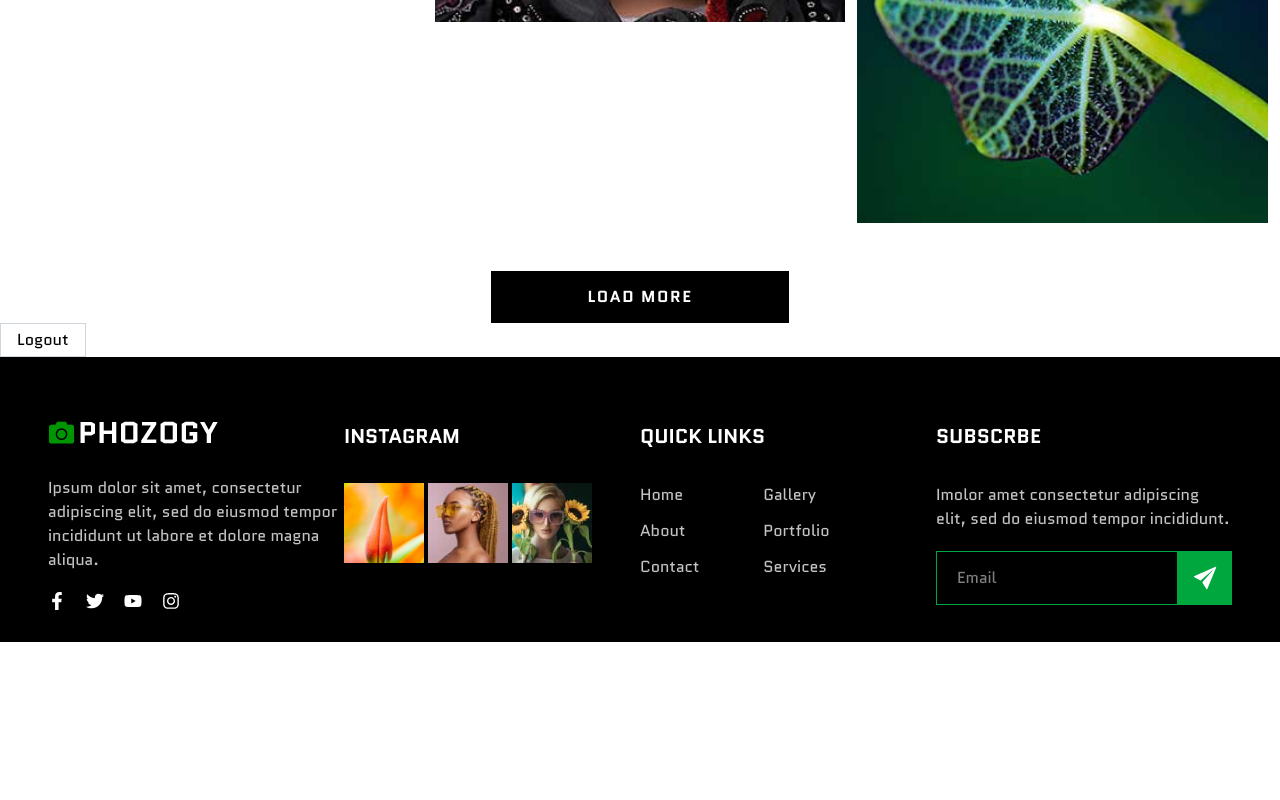
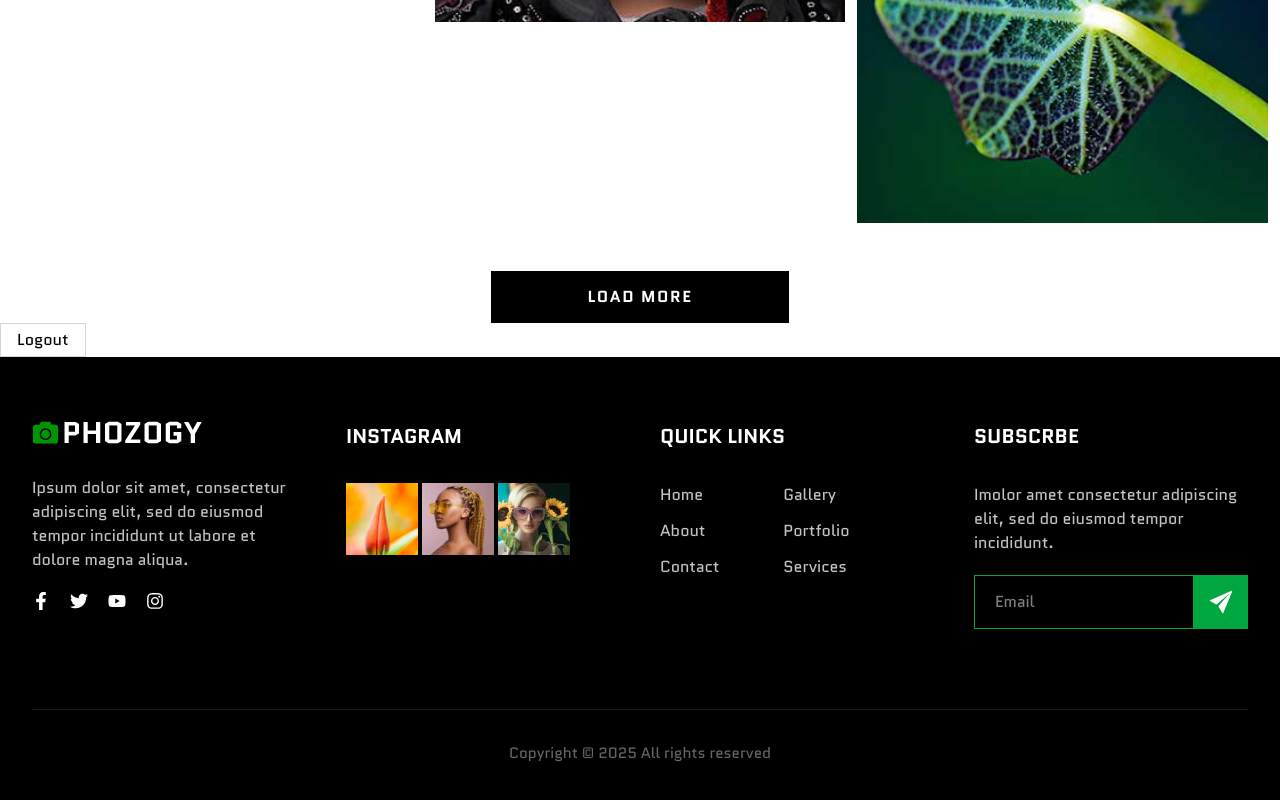
Before and after one commit to VISHNU-M123/PHOZOGY, a React (Vite) app in the folder frontend/: page / in a window 1280 px wide. Shown: the part 3921-4721 px from the top of the page. Before the commit the page ends 4563 px from the top, so only its background shows below. Built offline with nearby package versions, Linux system fonts and the light colour scheme; no server answers.

Commit message:
footer completed

```diff
--- a/frontend/src/components/Footer.jsx
+++ b/frontend/src/components/Footer.jsx
@@ -11,9 +11,9 @@ import { IoIosSend } from "react-icons/io";
 
 const Footer = () => {
   return (
-    <div>
-      <div className='bg-black  pt-16'>
-        <div className='grid grid-cols-1 md:grid-cols-2 lg:grid-cols-4 px-4 md:px-8 lg:px-12 xl:max-w-7xl xl:mx-auto'>
+    <div className='bg-black'>
+      <div className='bg-black  pt-16 px-4 md:px-8 xl:max-w-7xl xl:mx-auto'>
+        <div className='grid grid-cols-1 md:grid-cols-2 lg:grid-cols-4 md:gap-10 gap-1'>
             {/* first section in footer */}
             <div className='mb-8'>
                 <img src={footerLogo} alt="" />
@@ -29,10 +29,10 @@ const Footer = () => {
             {/* Instagram section in footer */}
             <div className='mb-8'>
                 <h1 className='text-white text-[20px] font-[700]'>INSTAGRAM</h1>
-                <div className='flex gap-1 items-center mt-8'>
-                    <img src={instaImgOne} alt="" className='h-20 w-auto' />
-                    <img src={instaImgTwo} alt="" className='h-20 w-auto' />
-                    <img src={instaImgThree} alt="" className='h-20 w-auto' />
+                <div className='flex gap-1 items-left mt-8'>
+                    <img src={instaImgOne} alt="" className='h-18 w-auto' />
+                    <img src={instaImgTwo} alt="" className='h-18 w-auto' />
+                    <img src={instaImgThree} alt="" className='h-18 w-auto' />
                 </div>
             </div>
 
@@ -67,6 +67,12 @@ const Footer = () => {
                 </div>
             </div>
         </div>
+
+        <div className='border-t border-t-[#181d1d] mt-12 pb-4'>
+            <div className='flex items-center justify-center py-8'>
+                <p className='text-[#666666] text-[15px]'>Copyright © 2025 All rights reserved</p>
+            </div>
+        </div>
       </div>
     </div>
   )
```
